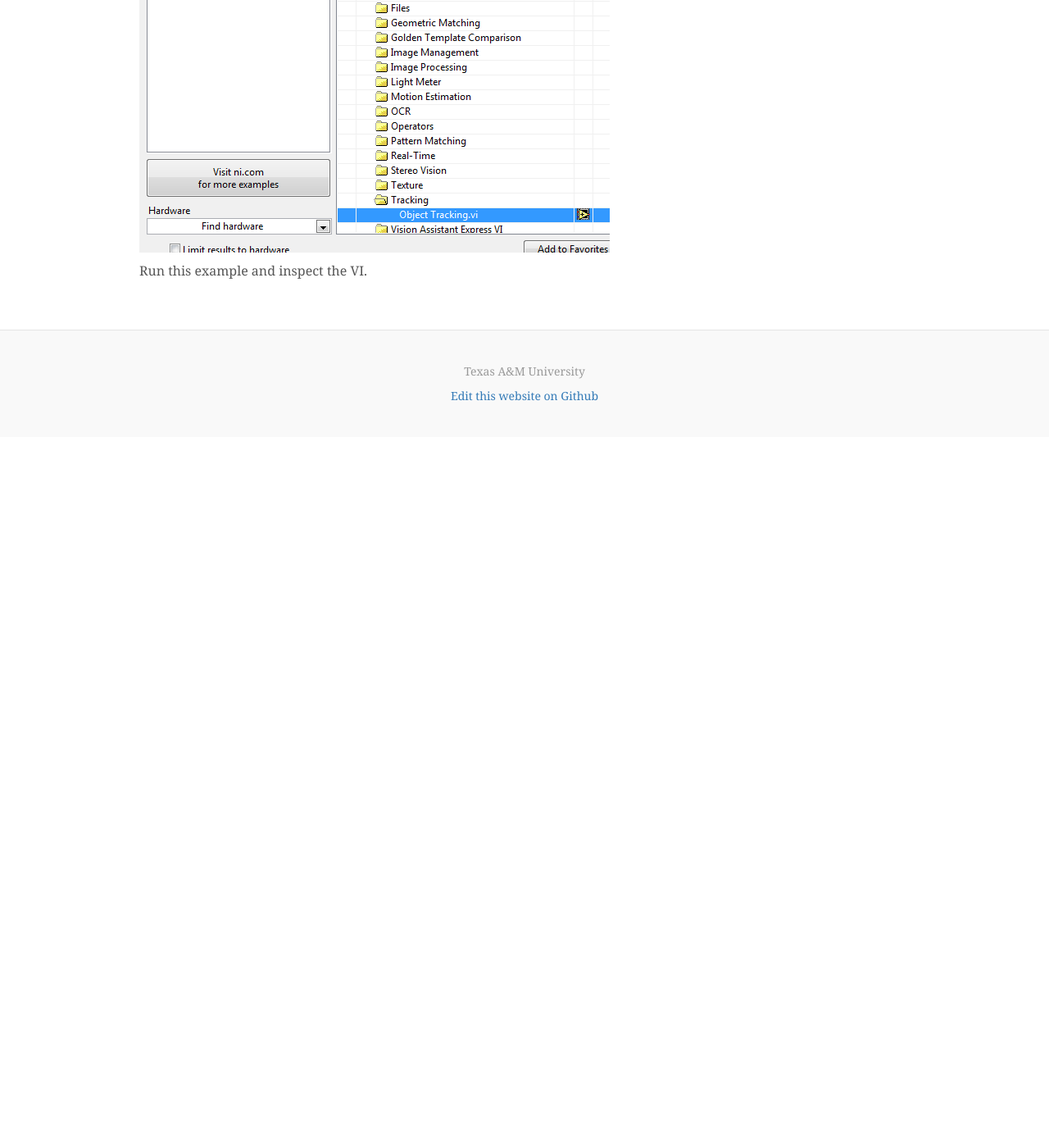
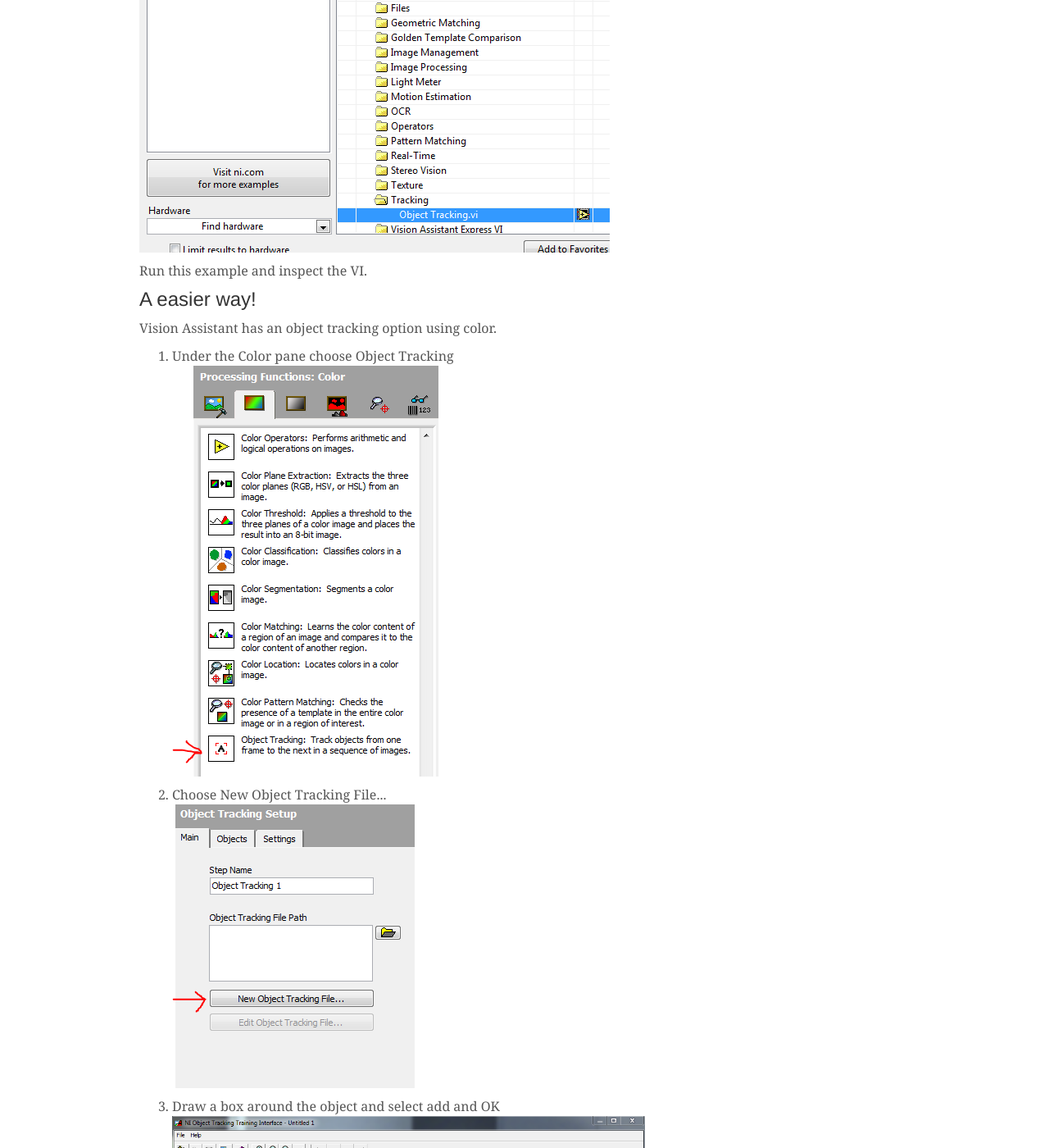
Before and after one commit to LabVIEW-Robotics/LabVIEW-Robotics.github.io, a Jekyll site: the page built from vision_tutorial.html, in a window 1280 px wide and 1400 px high, scrolled down 5159 px. Shown: the whole window at 82% size. Built offline with Jekyll 4.4.1, drawn with Linux system fonts in a browser that asks for light colours; nearby versions of some CDN libraries; Markdown is read by kramdown in place of the engine named in the settings; before the commit the page ends 5692 px from its top, so only the background shows below that.

Commit message:
object tracking assings

```diff
--- a/vision_tutorial.html
+++ b/vision_tutorial.html
@@ -154,3 +154,25 @@ Under Help -> Find Examples open the Object Tracking vision example.
 <p>
 Run this example and inspect the VI.
 </p>
+<h3>A easier way!</h3>
+<p>
+Vision Assistant has an object tracking option using color.
+<ol>
+<li>Under the Color pane choose Object Tracking
+<p>
+<img src="/images/vision-tutorial/object_tracking_option.PNG" style="max-width:100%;" />
+</p>
+</li>
+<li>
+Choose New Object Tracking File...
+<p>
+<img src="/images/vision-tutorial/new_object_tracking_file.PNG" style="max-width:100%;" />
+</p>
+</li>
+<li>
+Draw a box around the object and select add and OK
+<p>
+<img src="/images/vision-tutorial/object_tracking_training.PNG" style="max-width:100%;" />
+</p>
+</li>
+</ol>
```
Also changed, not shown: images/vision-tutorial/new_object_tracking_file.PNG (added), images/vision-tutorial/object_tracking_option.PNG (added), images/vision-tutorial/object_tracking_training.PNG (added).
